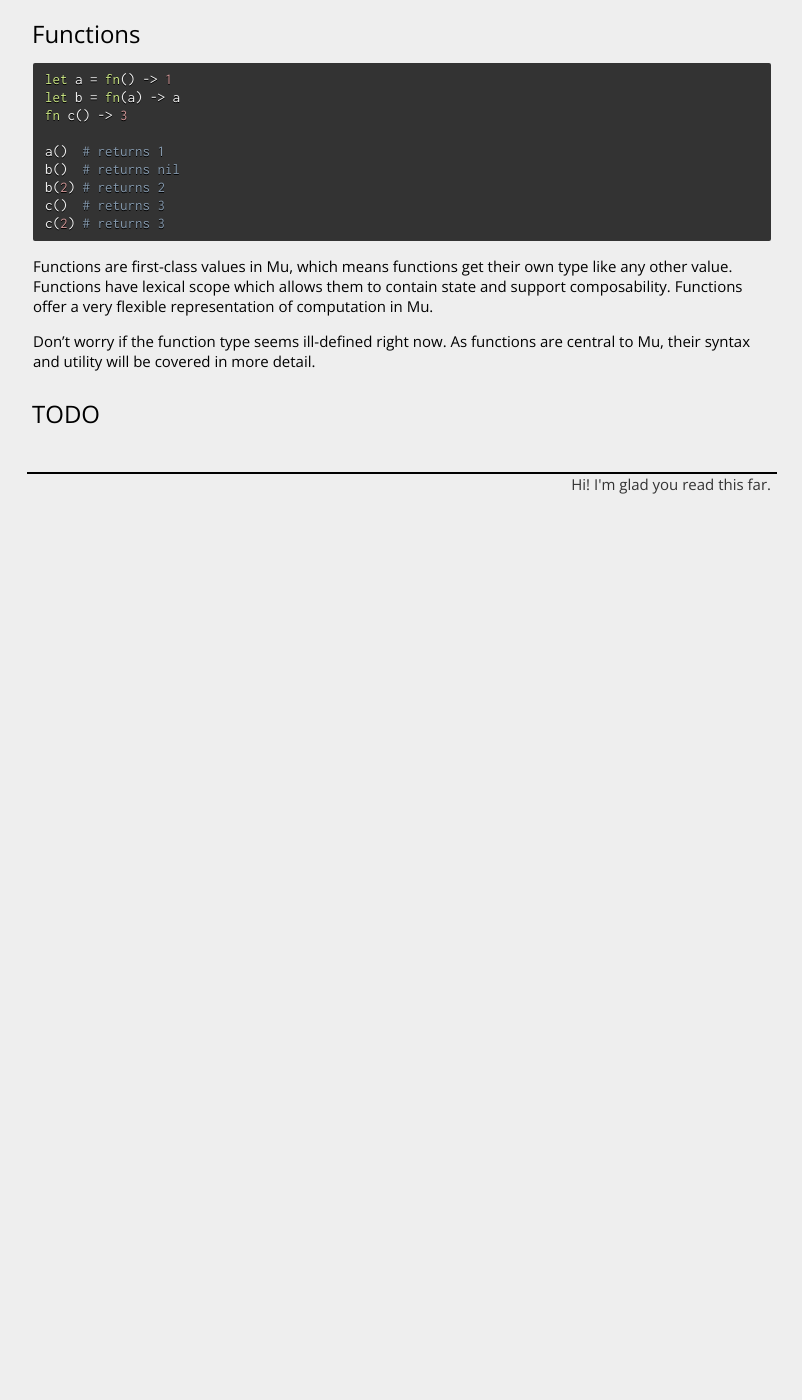
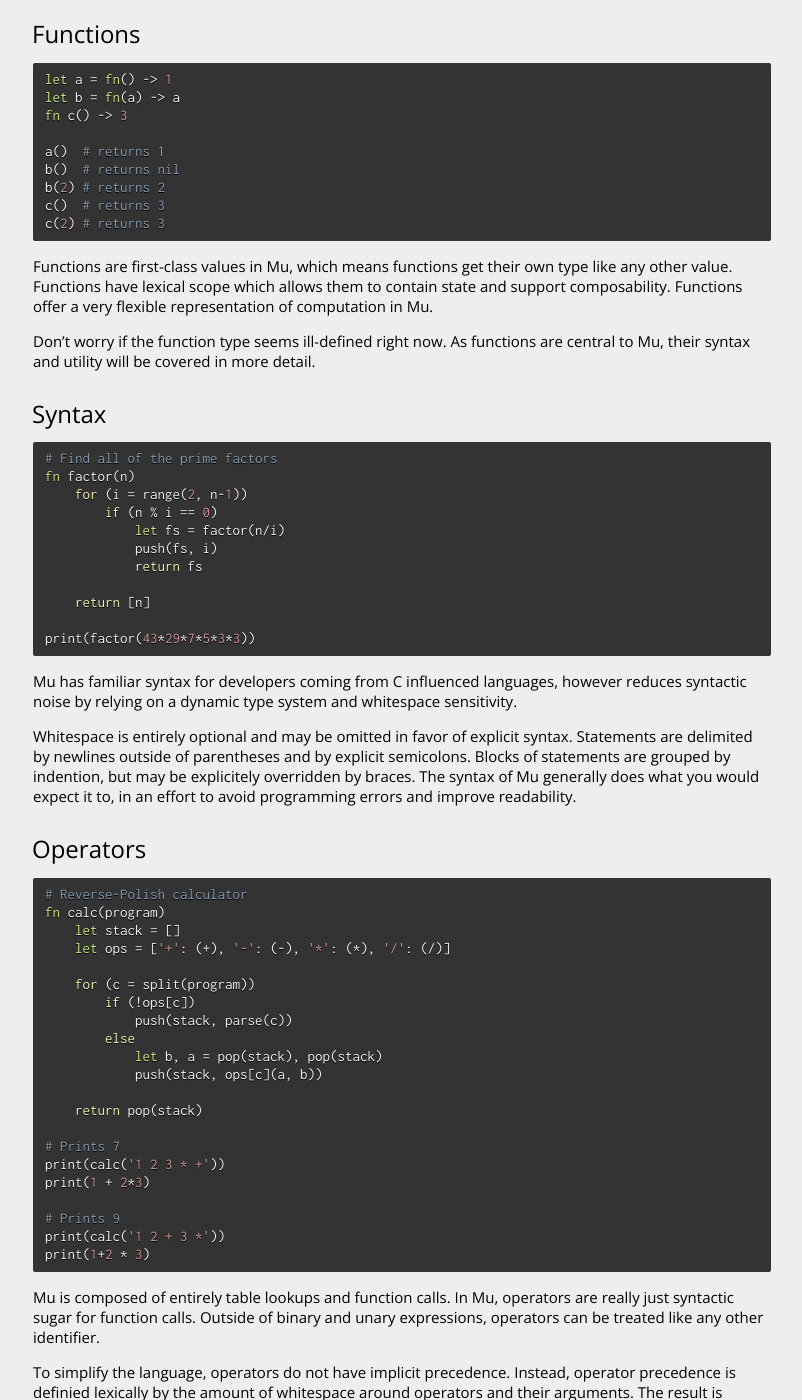
Before and after one commit to mu-script/mu-script.github.io, a Jekyll site: the page built from docs/mu.md, in a window 1280 px wide and 1400 px high, scrolled down 1605 px. Shown: the whole window, without its empty margins (238-1040 px from the left). Built offline with Jekyll 4.4.1, drawn with Linux system fonts in a browser that asks for light colours; before the commit the page ends 2139 px from its top, so only the background shows below that; some of the changed text lies outside the part shown.

Commit message:
Work in progress for documentation

````diff
--- a/_config.yml
+++ b/_config.yml
@@ -8,3 +8,6 @@ github: "https://github.com/mu-script/mu"
 
 # Build settings
 markdown: kramdown
+kramdown:
+    input: GFM
+    hard_wrap: false
--- a/docs/mu.md
+++ b/docs/mu.md
@@ -113,5 +112,180 @@ a very flexible representation of computation in Mu.
 Don't worry if the function type seems ill-defined right now. As functions
 are central to Mu, their syntax and utility will be covered in more detail.
 
-TODO
-----
+Syntax
+------
+``` mu
+# Find all of the prime factors
+fn factor(n)
+    for (i = range(2, n-1))
+        if (n % i == 0)
+            let fs = factor(n/i)
+            push(fs, i)
+            return fs
+
+    return [n]
+
+print(factor(43*29*7*5*3*3))
+```
+
+Mu has familiar syntax for developers coming from C influenced languages,
+however reduces syntactic noise by relying on a dynamic type system
+and whitespace sensitivity.
+
+Whitespace is entirely optional and may be omitted in favor of explicit syntax.
+Statements are delimited by newlines outside of parentheses and by explicit
+semicolons. Blocks of statements are grouped by indention, but may be
+explicitely overridden by braces. The syntax of Mu generally does what you
+would expect it to, in an effort to avoid programming errors and improve
+readability.
+
+Operators
+---------
+``` mu
+# Reverse-Polish calculator
+fn calc(program)
+    let stack = []
+    let ops = ['+': (+), '-': (-), '*': (*), '/': (/)]
+
+    for (c = split(program))
+        if (!ops[c])
+            push(stack, parse(c))
+        else
+            let b, a = pop(stack), pop(stack)
+            push(stack, ops[c](a, b))
+
+    return pop(stack)
+
+# Prints 7
+print(calc('1 2 3 * +'))
+print(1 + 2*3)
+
+# Prints 9
+print(calc('1 2 + 3 *'))
+print(1+2 * 3)
+```
+Mu is composed of entirely table lookups and function calls. In Mu,
+operators are really just syntactic sugar for function calls. Outside
+of binary and unary expressions, operators can be treated like any
+other identifier.
+
+To simplify the language, operators do not have implicit precedence.
+Instead, operator precedence is definied lexically by the amount of
+whitespace around operators and their arguments. The result is
+expressions that usually do what you would expect. Of course, precedence
+may be explicitely overridden by parentheses.
+
+
+Assignments
+-----------
+``` mu
+# Returns both a parsed number and the remaining string
+fn nparse(s)
+    fn isnum(c)
+        return c >= '0' and c <= '9'
+
+    let n = str(take(isnum, s))
+    return parse(n), sub(s, len(n), inf)
+
+# Formats a string
+fn format(f, ..args)
+    let buffer = []
+    let ops = ['x': hex, 'o': oct, 'b': bin]
+    f = tbl(f)
+
+    while (len(f) > 0)
+        [c, ..f] = f
+
+        if (c == '%')
+            let n, [c, ..f] = nparse(f)
+            let [x, ..args] = args
+            c = pad((ops[c] or repr)(x), -n)
+
+        push(buffer, c)
+
+    return str(buffer)
+
+# Simple printf
+fn printf(f, ..args)
+    print(format(f, ..args))
+
+printf("Hi! %6d %6d %6d", 111, 222, 333)
+```
+
+
+assignments unpacking?
+
+
+Control Flow
+------------
+control flow functions/returns
+
+``` mu
+# BF Interpreter
+fn bf(program)
+    let tape = []
+    let cell = 0
+    let pc = 0
+    let buffer = []
+
+    # Precalculate all the loop offsets
+    let loop = [targets: [], stack: []]
+
+    for (offset, op = pairs(program))
+        if (op == '[')
+            push(loop.stack, offset)
+        else if (op == ']')
+            target = pop(loop.stack)
+            loop.targets[offset] = target
+            loop.targets[target] = offset
+
+    # Opcodes
+    let ops = [
+        '>': fn() { cell = cell+1 },
+        '<': fn() { cell = cell-1 },
+        '+': fn() { tape[cell] = (tape[cell] or 0) + 1 },
+        '-': fn() { tape[cell] = (tape[cell] or 0) - 1 },
+        '.': fn() { push(buffer, str(tape[cell])) },
+        '[': fn() { if (tape[cell] == 0) pc = loop.targets[pc] },
+        ']': fn() { if (tape[cell] != 0) pc = loop.targets[pc] },
+    ]
+
+    # Interpreter loop
+    while (pc < len(program))
+        let op = ops[sub(program, pc)]
+        if (!op)
+            pc = pc + 1
+            continue
+
+        op()
+        pc = pc + 1
+        print(tape)
+
+    print(str(buffer))
+
+# Hello World Program
+bf('++++++++++[>+++++++>++++++++++>+++>+<<<<-]' ++
+   '>++.>+.+++++++..+++.>++.<<+++++++++++++++.' ++
+   '>.+++.------.--------.>+.>.')
+
+```
+
+Lexical Scope
+-------------
+tail recursion?
+
+``` mu
+regex example
+```
+
+Iterators
+---------
+``` mu
+iteration over rose-tree?
+```
+
+Inheritance
+-----------
+```
+vector example
+```
````
Also changed, not shown: other parts of docs/mu.md (+2 -3 lines).
